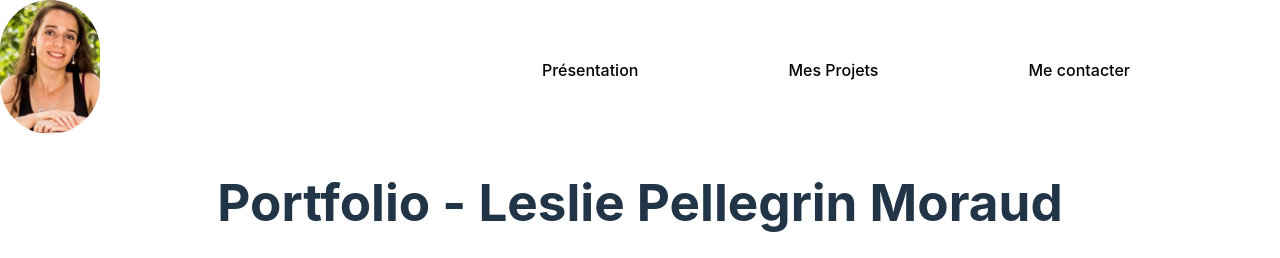
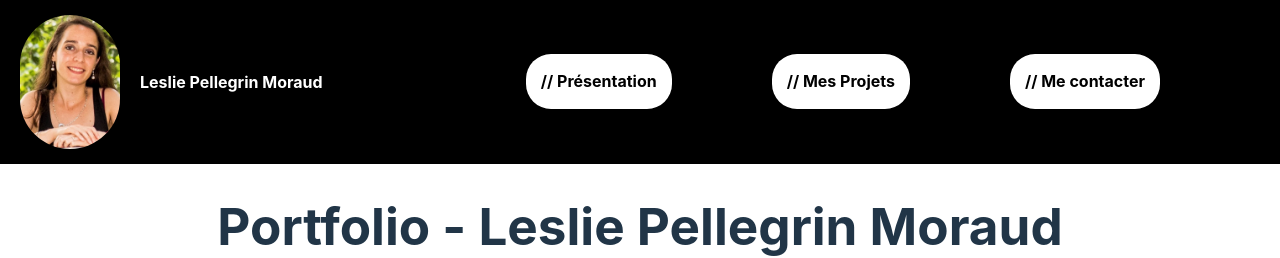
Before and after one commit to Leslie2186/Portfolio, a React (Vite) app: page / in a window 1280 px wide. Shown: the top 258 px of the page. Built offline with nearby package versions, Linux system fonts and the light colour scheme.

Commit message:
Navbar et fichier gitignore

```diff
--- a/src/components/navbar/Navbar.css
+++ b/src/components/navbar/Navbar.css
@@ -2,11 +2,22 @@
     display: flex;
     justify-content: space-between;
     align-items: center;
+    background-color: black;
+    color: white;
+    padding: 15px 20px;
+}
+
+.containImgTitle{
+    display: flex;
+    justify-content: flex-start;
+    align-items: center;
+    font-weight: bold;
 }
 
 .menu img{
     width: 100px;
     border-radius: 100px;
+    margin-right: 20px;
 }
 
 .menu ul{
@@ -18,13 +29,19 @@
 .menu li{
     list-style-type: none;
     text-decoration: none;
-    margin-right: 150px;
+    margin-right: 100px;
+    padding: 15px;
+    background-color: white;
+    border-radius: 25px;
 }
 
 .menu a{
+    display: inline-block;
     color: black;
+    height: 25px;
+    font-weight: bold;
 }
 
 .menu a:hover{
-    text-decoration: underline;
+    color: green;
 }
--- a/src/components/navbar/Navbar.jsx
+++ b/src/components/navbar/Navbar.jsx
@@ -1,16 +1,17 @@
+import {Link} from "react-router-dom";
 import './Navbar.css';
 import photoMoi from '../../assets/photoleslie.jpg';
 
 function Navbar() {
   return (
     <nav className='menu'>
-        <div>
-            <img src={photoMoi} alt="Photo de Leslie"/>
+        <div className="containImgTitle">
+            <img src={photoMoi} alt="Photo de Leslie"/><p>Leslie Pellegrin Moraud</p>
         </div>
         <ul>
-            <li><a href="/">Présentation</a></li>
-            <li><a href="/projets">Mes Projets</a></li>
-            <li><a href="/contact">Me contacter</a></li>
+            <li><Link to="/">// Présentation</Link></li>
+            <li><Link to="/projets">// Mes Projets</Link></li>
+            <li><Link to="/contact">// Me contacter</Link></li>
         </ul>
     </nav>
   )
```
Also changed, not shown: 1 other file (tests, documents, lock files or other folders).
